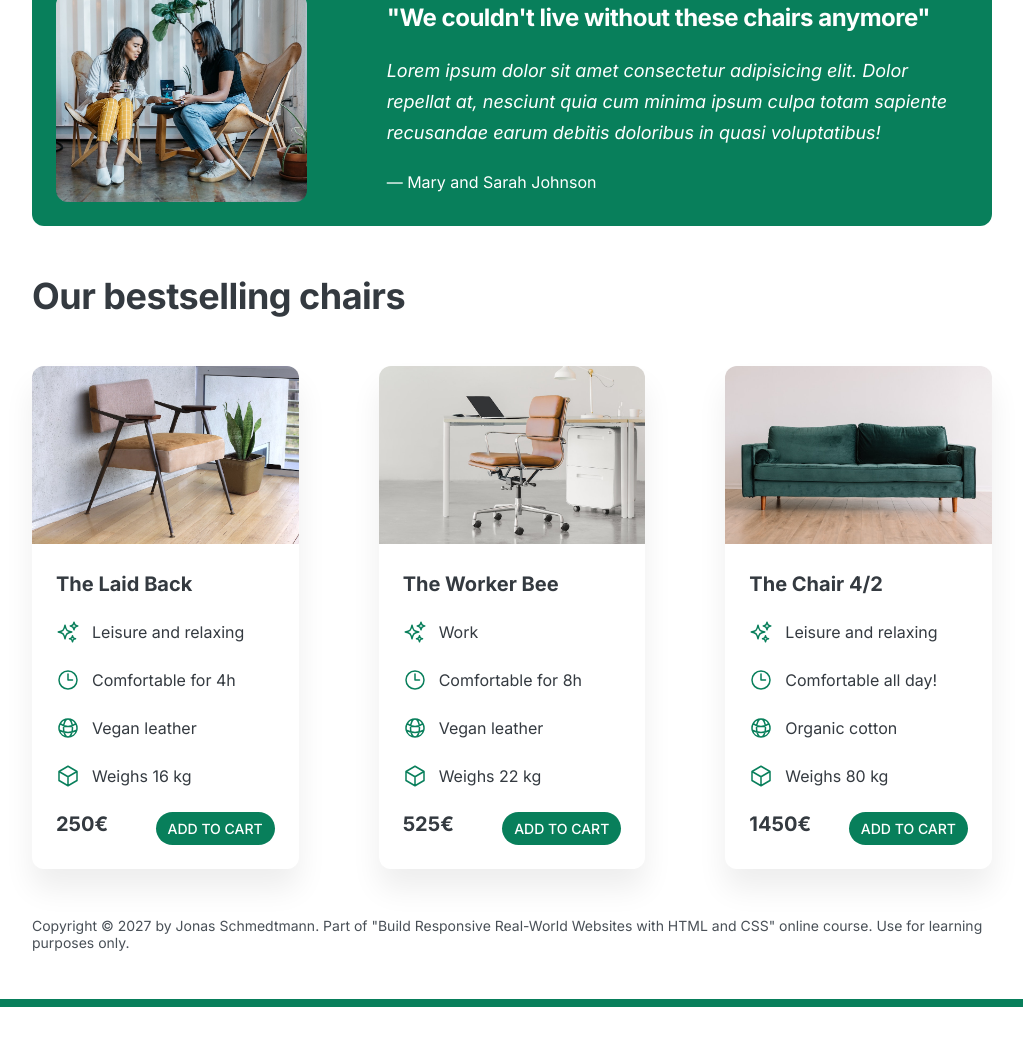
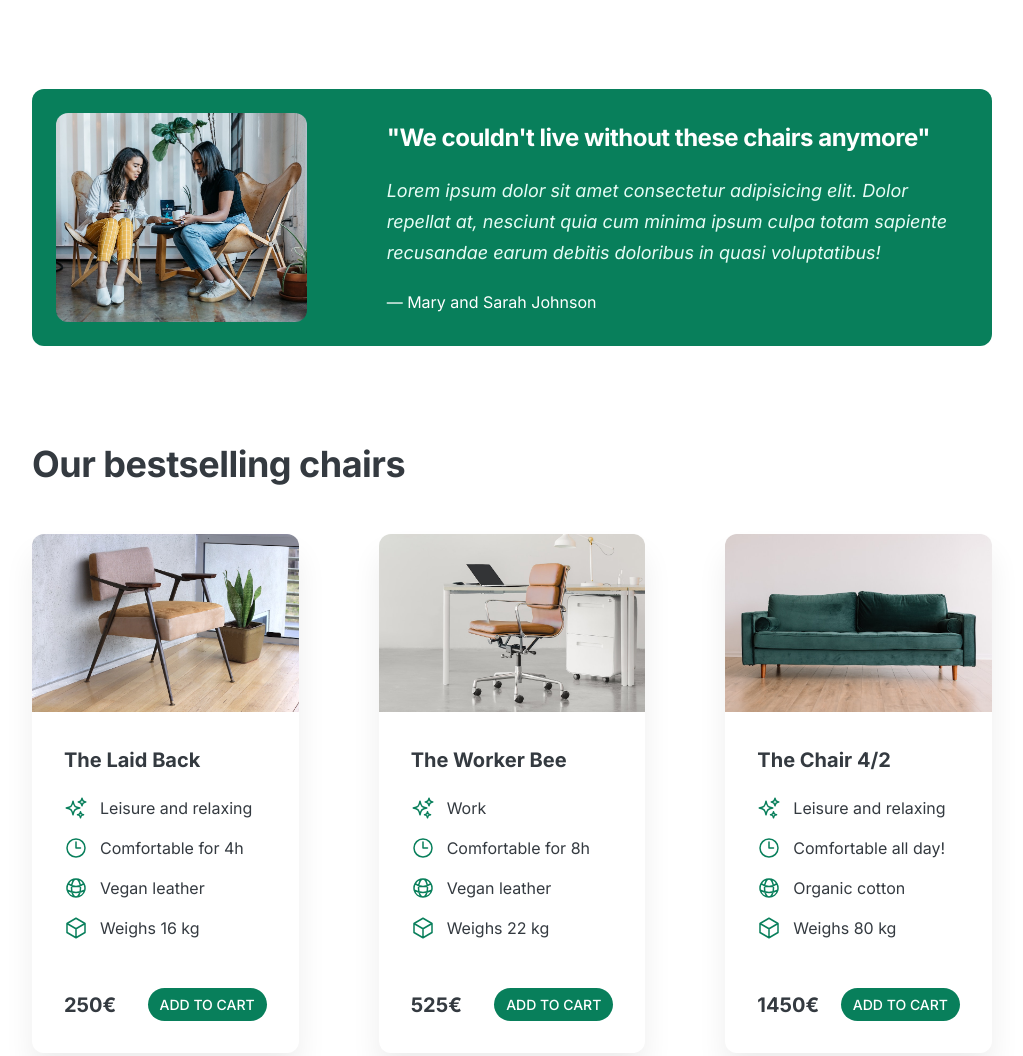
Before and after one commit to vcbalandra/SSCGI_BuildResponsiveReal-WorldWebsitesWIthHtmlAndCss-Balandra, a plain HTML site: page 05-Design/index.html in a window 1280 px wide. Shown: the part 921-1977 px from the top of the page, without its empty margins (128-1151 px from the left). Before the commit the page ends 1928 px from the top, so only its background shows below. Drawn offline with Linux system fonts and the light colour scheme.

Commit message:
Final Commit

```diff
--- a/05-Design/style.css
+++ b/05-Design/style.css
@@ -33,7 +33,7 @@ body {
 
 header,
 section {
-  margin-bottom: 48px;
+  margin-bottom: 96px;
 }
 
 h2 {
@@ -87,7 +87,7 @@ header {
   display: grid;
   grid-template-columns: repeat(2, 1fr);
   column-gap: 80px;
-  margin-top: 48px;
+  margin-top: 64px;
 }
 
 .header-text-box {
@@ -95,7 +95,7 @@ header {
 }
 
 h1 {
-  margin-bottom: 24px;
+  margin-bottom: 32px;
   font-size: 44px;
   line-height: 1.1;
   letter-spacing: -1px;
@@ -116,7 +116,7 @@ img {
   stroke: #087f5b;
   width: 32px;
   height: 32px;
-  margin-bottom: 16px;
+  margin-bottom: 24px;
 }
 
 .features-title {
@@ -152,6 +152,7 @@ img {
   margin-bottom: 24px;
   font-size: 18px;
   line-height: 1.7;
+  color: #e6fcf5;
 }
 
 /* CHAIRS */
@@ -166,7 +167,7 @@ img {
 }
 
 .chair-box {
-  padding: 24px;
+  padding: 32px;
 }
 
 h3 {
@@ -176,14 +177,14 @@ h3 {
 
 .chair-details {
   list-style: none;
-  margin-bottom: 24px;
+  margin-bottom: 48px;
 }
 
 .chair-details li {
   display: flex;
   align-items: center;
   gap: 12px;
-  margin-bottom: 24px;
+  margin-bottom: 16px;
 }
 
 .chair-details li:last-child {
@@ -199,6 +200,7 @@ h3 {
 .chair-price {
   display: flex;
   justify-content: space-between;
+  align-items: center;
   font-size: 20px;
 }
 
```
